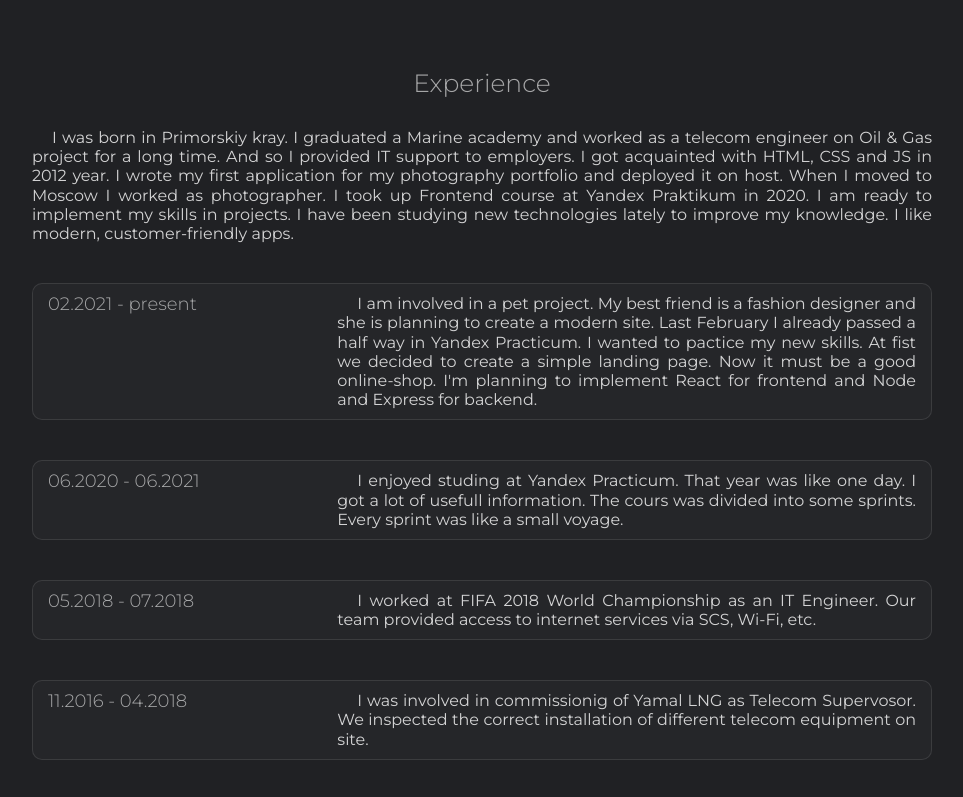
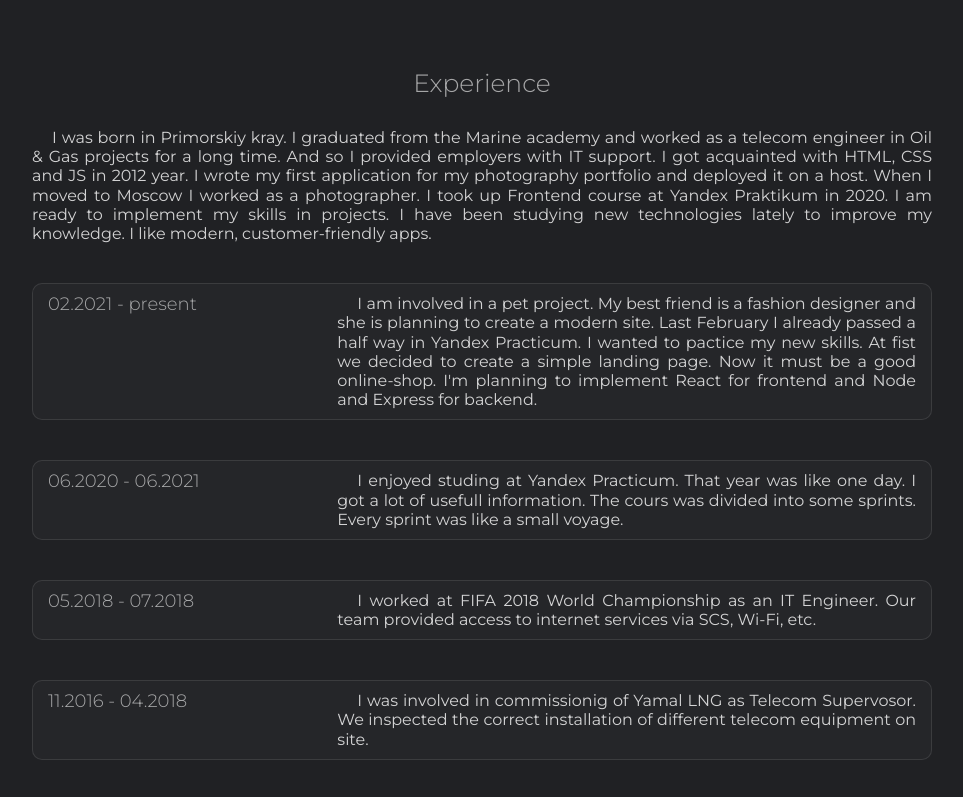
Before and after one commit to Pavel-Khokhlov/resume_pug, a website built with webpack: page src/index.pug in a window 1280 px wide. Shown: the part 1400-2197 px from the top of the page, without its empty margins (158-1121 px from the left). Built offline with nearby package versions, Linux system fonts and the light colour scheme.

Commit message:
update info

```diff
--- a/src/index.pug
+++ b/src/index.pug
@@ -4,7 +4,7 @@ block variables
 
   - var navLinks = [{link: "promo", name: "Main"}, {link: "about", name: "About"}, {link: "skills", name: "Skills"}, {link: "portfolio", name: "Portfolio"}, {link: "contacts", name: "Contacts"}]
 
-  - var profile = {name: "Pavel Khokhlov", img: "./images/portrait.jpg", about: "Frontend Developer", age: 44, text: "I was born in Primorskiy kray. I graduated a Marine academy and worked as a telecom engineer on Oil & Gas project for a long time. And so I provided IT support to employers. I got acquainted with HTML, CSS and JS in 2012 year. I wrote my first application for my photography portfolio and deployed it on host. When I moved to Moscow I worked as photographer. I took up Frontend course at Yandex Praktikum in 2020. I am ready to implement my skills in projects. I have been studying new technologies lately to improve my knowledge. I like modern, customer-friendly apps."}
+  - var profile = {name: "Pavel Khokhlov", img: "./images/portrait.jpg", about: "Frontend Developer", age: 44, text: "I was born in Primorskiy kray. I graduated from the Marine academy and worked as a telecom engineer in Oil & Gas projects for a long time. And so I provided employers with IT support. I got acquainted with HTML, CSS and JS in 2012 year. I wrote my first application for my photography portfolio and deployed it on a host. When I moved to Moscow I worked as a photographer. I took up Frontend course at Yandex Praktikum in 2020. I am ready to implement my skills in projects. I have been studying new technologies lately to improve my knowledge. I like modern, customer-friendly apps."}
 
 block content
   include dev/modules/header/header
```
Also changed, not shown: src/dev/modules/burger/burger.sass (line endings or trailing spaces).
